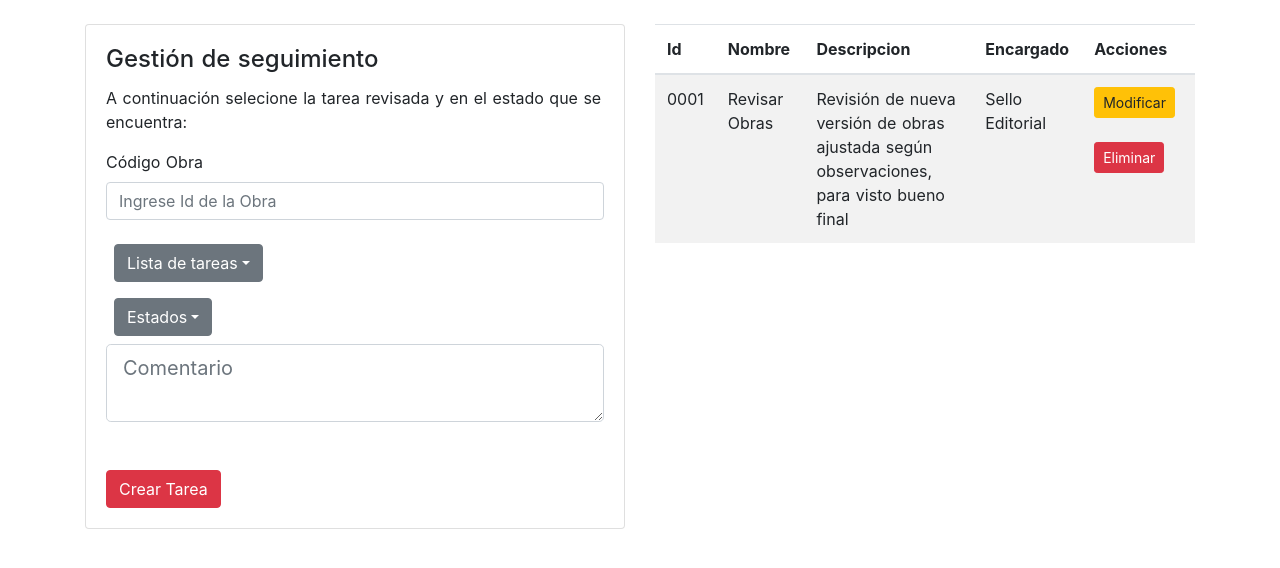
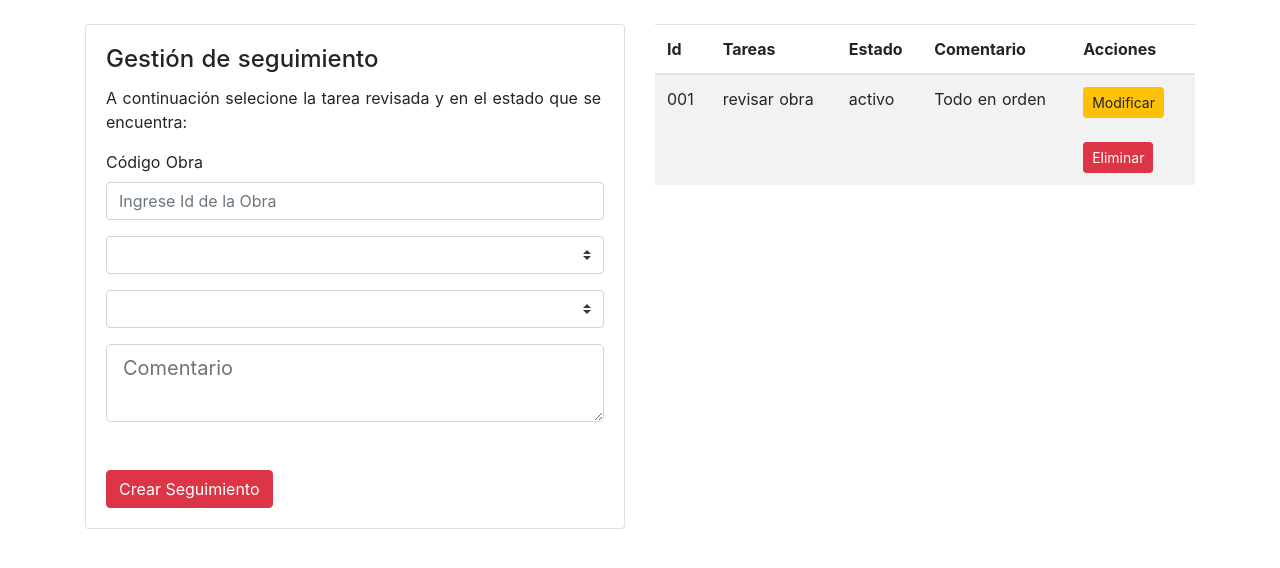
Before and after one commit to Josewp10/Editorial, a Nuxt app: page /seguimiento in a window 1280 px wide. Shown: the top 568 px of the page. Built offline with nearby package versions, Linux system fonts and the light colour scheme.

Commit message:
crud seguimiento
crud seguimiento y consultar obras.
faltan algunas cosas les escribo al interno

```diff
--- /dev/null
+++ b/assets/consultarobras.js
@@ -0,0 +1,56 @@
+export default {
+    data() {
+        return {
+            mensaje: "CRUD De Tareas",
+            enEdicion: false,
+            obras: {
+                id: "",
+                imagen: "",
+                nombre: "",
+                nombreAutor: "",
+                acciones: true
+            },
+            lista_obras: [
+                {
+                    id: "0001",
+                    imagen: "",
+                    nombre: "Zootecnia 1",
+                    nombreAutor: "Javier Alvarez",
+                    acciones: true
+                },
+                {
+                    id: "0002",
+                    imagen: "",
+                    nombre: "Fisica",
+                    nombreAutor: "Juan Carlos Morales",
+                    acciones: true
+                },
+                {
+                    id: "0003",
+                    imagen: "",
+                    nombre: "La importancia del datawarehouse en las organizaciones",
+                    nombreAutor: "Alvaro Vargas",
+                    acciones: true
+                },
+                {
+                    id: "0003",
+                    imagen: "",
+                    nombre: "Marketing deportivo",
+                    nombreAutor: "Javier Osorio  ",
+                    acciones: true
+                },
+
+            ],
+        };
+    },
+    methods: {
+
+        cargarObra({ item }) {
+            let task = this.lista_obras.find(
+                obras => obras.id == item.id
+            );
+            this.enEdicion = true;
+            this.obras = Object.assign({}, task);
+        }
+    }
+};
--- /dev/null
+++ b/assets/seguimiento.js
@@ -0,0 +1,73 @@
+export default {
+    data() {
+        return {
+            mensaje: "CRUD De   Seguimiento",
+            enEdicion: false,
+            seguimiento: {
+                id: "",
+                tareas: "",
+                estado: "",
+                comentario: "",
+                acciones: true
+            },
+            lista_seguimiento: [
+                {
+                    id: "001",
+                    tareas: "revisar obra",
+                    estado: "activo",
+                    comentario: "Todo en orden",
+                    acciones: true
+                }
+              ],
+              opciones_estados: [
+                { value: null, text: "Seleccione el tipo de estado", disabled: true },
+                { value: "Activo", text: "Activo" },
+                { value: "Inactivo", text: "Inactivo" }
+
+            ],
+            opciones_listaTarea: [
+                { value: null, text: "Seleccione el tipo de tarea", disabled: true },
+                { value: "Revision obra", text: "Revision obra" }
+            ]
+        };
+    },
+    methods: {
+        crearSeguimiento() {
+            this.lista_seguimiento.push(this.seguimiento);
+            this.tarea = {
+                id: "",
+                tareas: "",
+                estado: "",
+                comentario: "",
+                acciones: true
+            };
+        },
+        eliminarSeguimiento({ item }) {
+            let posicion = this.lista_seguimiento.findIndex(
+                seguimiento => seguimiento.id == item.id
+            );
+            this.lista_seguimiento.splice(posicion, 1);
+        },
+        cargarSeguimiento({ item }) {
+            let task = this.lista_seguimiento.find(
+                seguimiento => seguimiento.id == item.id
+            );
+            this.enEdicion = true;
+            this.seguimiento = Object.assign({}, task);
+        },
+        actualizarSeguimiento() {
+            let posicion = this.lista_seguimiento.findIndex(
+                seguimiento => seguimiento.id == this.seguimiento.id
+            );
+            this.lista_seguimiento.splice(posicion, 1, this.seguimiento);
+            this.seguimiento = {
+                id: "",
+                tareas: "",
+                estado: "",
+                comentario: "",
+                acciones: true
+            };
+
+        }
+    }
+};
--- a/pages/consultarobras.vue
+++ b/pages/consultarobras.vue
@@ -1,11 +1,11 @@
 <template>
   <div>
-
-    <br><br>
+    <br />
+    <br />
 
     <b-container class="bv-example-row mb-3">
-  <b-row cols="2">
-    <b-col> </b-col>
+      <b-row cols="1">
+        <b-col></b-col>
         <b-col>
           <b-form-file
             v-model="file"
@@ -14,13 +14,21 @@
             drop-placeholder="Drop file here..."
           ></b-form-file>
         </b-col>
-    <b-col>Column</b-col>
-    <b-col>Column</b-col>
+
+        <b-col>
+          <br>
+          <b-table striped hover :items="lista_obras">
+            <template v-slot:cell(acciones)="row">
+              <b-button href="/notificaciones" size="sm" @click="cargarObra(row)" class="mr-2" variant="primary">Ver</b-button>
+              <br />
+              <br />
+              <b-button href="/seguimiento" size="sm" class="mr-2" variant="danger">Revisar</b-button>
+            </template>
+          </b-table>
+        </b-col>
       </b-row>
     </b-container>
-
-
-
-
   </div>
 </template>
+
+<script src="../assets/consultarobras.js"/>
--- a/pages/seguimiento.vue
+++ b/pages/seguimiento.vue
@@ -7,55 +7,52 @@
           <b-card title="Gestión de seguimiento">
             <b-card-text>A continuación selecione la tarea revisada y en el estado que se encuentra:</b-card-text>
 
-            <b-form action="javascript:void(0)" @submit="crearTareas()">
+            <b-form action="javascript:void(0)" @submit="crearSeguimiento()">
               <b-form-group label="Código Obra" label-for="id">
                 <b-form-input
                   class="form-control"
                   type="number"
-                  v-model="tarea.id"
+                  v-model="seguimiento.id"
                   placeholder="Ingrese Id de la Obra"
                   id="id"
                 />
               </b-form-group>
 
-              <div>
-                <b-dropdown label="Seleccione la tarea" id="tareas" text="Lista de tareas" class="m-md-2">
-                  <b-dropdown-item>First Action</b-dropdown-item>
-                  <b-dropdown-item>Second Action</b-dropdown-item>
-                  <b-dropdown-item>Third Action</b-dropdown-item>
-                </b-dropdown>
-              </div>
-              <div>
-                <b-dropdown id="estado" text="Estados" class="m-md-2">
-                  <b-dropdown-item>Activo</b-dropdown-item>
-                  <b-dropdown-item> Inactivo</b-dropdown-item>
-                </b-dropdown>
-              </div>
+              <b-form-group>
+                <b-form-select v-model="seguimiento.estado" :options="opciones_estados"></b-form-select>
+              <br/>
+              </b-form-group>
 
+              <b-form-group>
+              <b-form-select v-model="seguimiento.tareas" :options="opciones_listaTarea"></b-form-select>
+              <br>
+              </b-form-group>
 
-            <b-form-textarea id="Comentario" size="lg" placeholder="Comentario"></b-form-textarea>
+              <b-form-textarea  v-model="seguimiento.comentario" id="Comentario" size="lg" placeholder="Comentario"></b-form-textarea>
 
-              <br> <br>
+              <br />
+              <br />
 
-              <b-button type="submit" variant="danger" v-if="!enEdicion">Crear Tarea</b-button>
-              <b-button @click="actualizarTarea()" variant="primary" v-else>Actualizar Tarea</b-button>
+              <b-button type="submit" variant="danger" v-if="!enEdicion">Crear Seguimiento</b-button>
+
+              <b-button @click="actualizarSeguimiento()" variant="primary" v-else>Actualizar</b-button>
             </b-form>
           </b-card>
         </b-col>
         <b-col>
-          <b-table striped hover :items="lista_tareas">
+          <b-table striped hover :items="lista_seguimiento">
             <template v-slot:cell(acciones)="row">
               <b-button
                 size="sm"
-                @click="cargarTarea(row)"
+                @click="cargarSeguimiento(row)"
                 class="mr-2"
                 variant="warning"
               >Modificar</b-button>
-              <br />
-              <br />
+              <br>
+              <br>
               <b-button
                 size="sm"
-                @click="eliminarTareas(row)"
+                @click="eliminarSeguimiento(row)"
                 class="mr-2"
                 variant="danger"
               >Eliminar</b-button>
@@ -67,4 +64,4 @@
   </div>
 </template>
 
-<script src="../assets/tareas.js"/>
+<script src="../assets/seguimiento.js"/>
--- a/pages/tareas.vue
+++ b/pages/tareas.vue
@@ -26,7 +26,7 @@
                 />
               </b-form-group>
 
-              <b-form-group label="Descripción" label-for="descripcion" >
+              <b-form-group label="Descripción" label-for="descripcion">
                 <b-form-input
                   class="form-control"
                   v-model="tarea.descripcion"
@@ -48,16 +48,21 @@
               <b-button @click="actualizarTarea()" variant="primary" v-else>Actualizar Tarea</b-button>
             </b-form>
           </b-card>
-          <br>
+          <br />
           <b-button href="/notificaciones" variant="primary">Notificar a Autores</b-button>
         </b-col>
         <b-col>
           <b-table striped hover :items="lista_tareas">
             <template v-slot:cell(acciones)="row">
               <b-button size="sm" @click="cargarTarea(row)" class="mr-2" variant="warning">Modificar</b-button>
-              <br>
-              <br>
-              <b-button size="sm" @click="eliminarTareas(row)" class="mr-2" variant="danger">Eliminar</b-button>
+              <br />
+              <br />
+              <b-button
+                size="sm"
+                @click="eliminarTareas(row)"
+                class="mr-2"
+                variant="danger"
+              >Eliminar</b-button>
             </template>
           </b-table>
         </b-col>
```
Also changed, not shown: static/images/zootecnia.jpg (added). Lines whose indentation alone changed are shown as unchanged.
